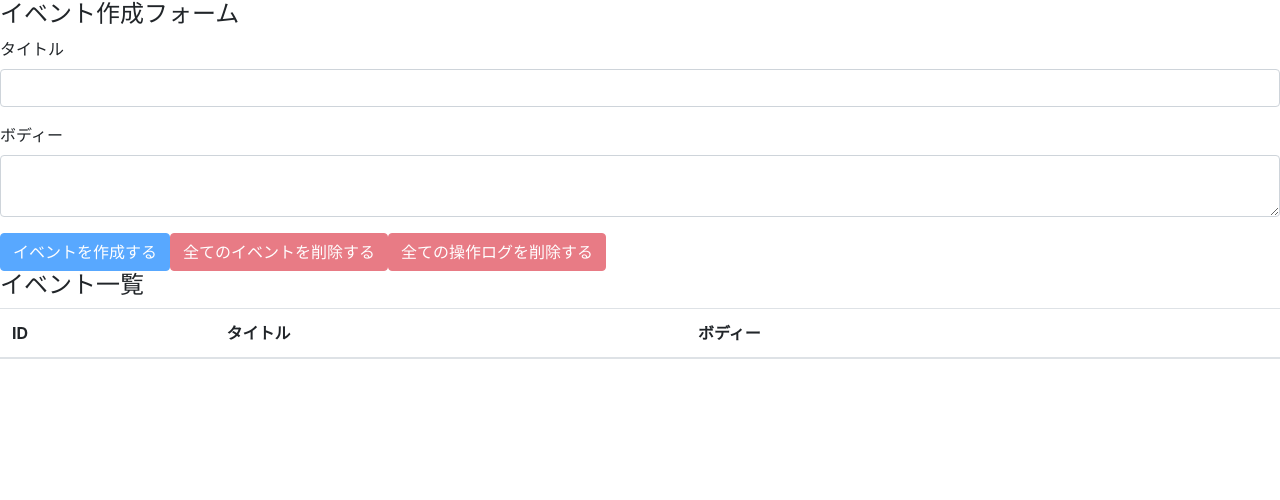
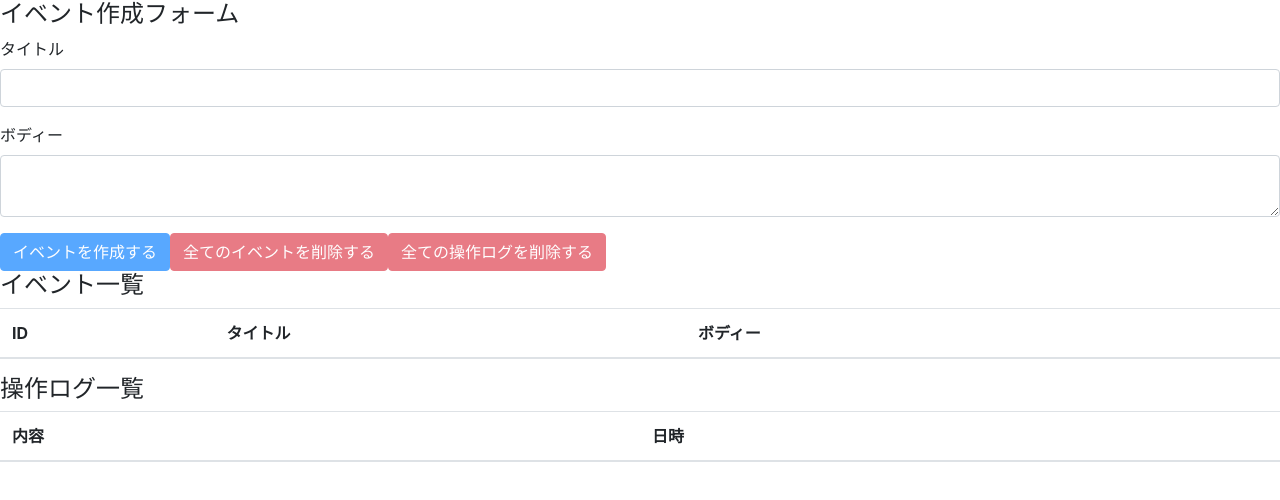
Before and after one commit to rui-watanabe/react-hooks-1, a React (Create React App) app: page / in a window 1280 px wide. Shown: the top 500 px of the page. Built offline with nearby package versions, Linux system fonts and the light colour scheme.

Commit message:
display all operation logs

```diff
--- a/src/components/App.js
+++ b/src/components/App.js
@@ -2,6 +2,7 @@
 import 'bootstrap/dist/css/bootstrap.min.css'
 import EventForm from './EventForm'
 import Events from './Events'
+import OperationLogs from './OperationLogs'
 import AppContext from '../contexts/AppContext'
 import reducer from '../reducers'
 
@@ -18,6 +19,7 @@
       <div className="cotainer-fluid">
         <EventForm />
         <Events />
+        <OperationLogs />
       </div>
     </AppContext.Provider>
   )
--- /dev/null
+++ b/src/components/OperationLog.js
@@ -0,0 +1,12 @@
+import React from 'react'
+
+const OperationLog = ({operationLog}) => {
+  return(
+    <tr>
+      <td>{operationLog.description}</td>
+      <td>{operationLog.operatedAt}</td>
+    </tr>
+  )
+}
+
+export default OperationLog
--- /dev/null
+++ b/src/components/OperationLogs.js
@@ -0,0 +1,31 @@
+import React, { useContext } from 'react'
+import AppContext from '../contexts/AppContext'
+import OperationLog from './OperationLog'
+
+const OperationLogs = () => {
+  const {state} = useContext(AppContext)
+  return(
+    <>
+      <h4>操作ログ一覧</h4>
+      <table className="table table-hover">
+        <thead>
+          <tr>
+            <th>内容</th>
+            <th>日時</th>
+          </tr>
+        </thead>
+        <tbody>
+          {
+            state.operationLogs.map((operationLog, index) => {
+              return(
+                <OperationLog key={index} operationLog={operationLog}/>
+              )
+            })
+          }
+        </tbody>
+      </table>
+    </>
+  )
+}
+
+export default OperationLogs
```
